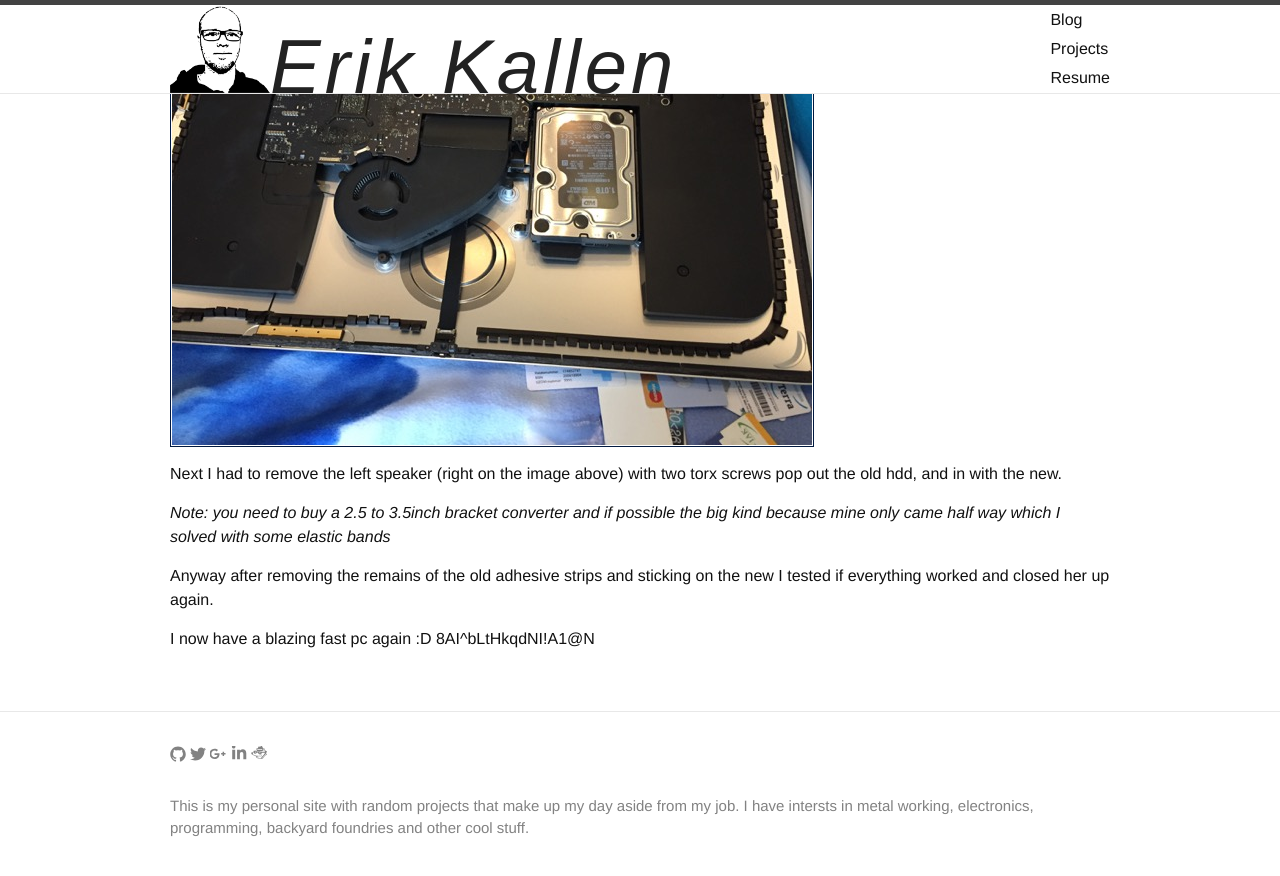
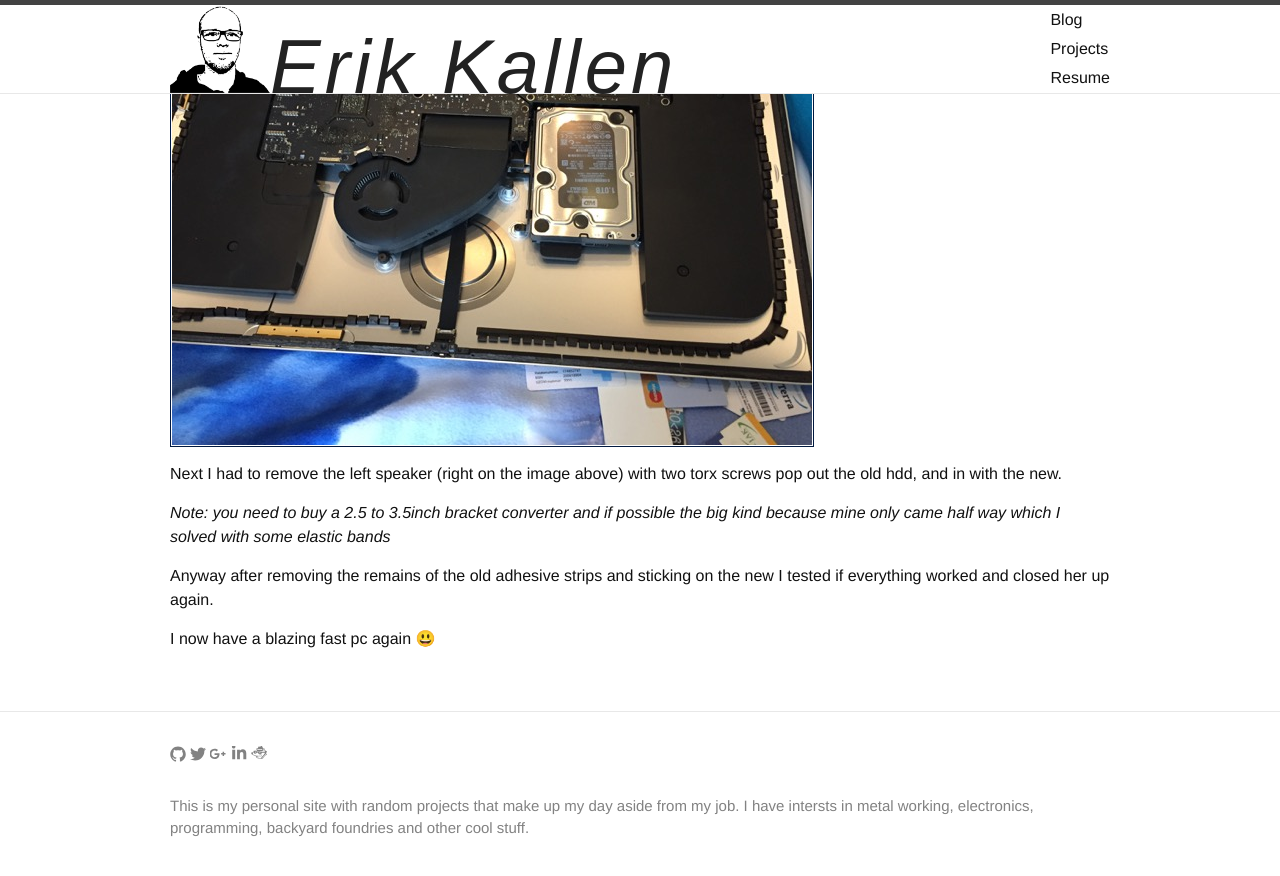
Before and after one commit to erikkallen/erikkallen.github.io, a Jekyll site: the page built from _posts/2015-11-05-replacing-my-imac-hdd.md, in a window 1280 px wide and 900 px high, scrolled down 555 px. Shown: the top 876 px of the window. Built offline with Jekyll 4.4.1, drawn with Linux system fonts in a browser that asks for light colours; emoji names are drawn with the system emoji font; some web fonts are replaced.

Commit message:
Added emoji support

```diff
--- a/Gemfile
+++ b/Gemfile
@@ -10,3 +10,4 @@ versions = JSON.parse(open('https://pages.github.com/versions.json').read)
 gem 'github-pages', versions['github-pages']
 gem 'jekyll'
 gem 'jekyll-sitemap'
+gem 'jemoji'
--- a/_config.yml
+++ b/_config.yml
@@ -16,6 +16,7 @@ collections:
         output: true
 gems:
   - jekyll-sitemap
+  - jemoji
 
 # Build settings
 markdown: kramdown
--- a/_posts/2015-11-05-replacing-my-imac-hdd.md
+++ b/_posts/2015-11-05-replacing-my-imac-hdd.md
@@ -24,5 +24,4 @@ Next I had to remove the left speaker (right on the image above) with two torx s
 
 Anyway after removing the remains of the old adhesive strips and sticking on the new I tested if everything worked and closed her up again.
 
-I now have a blazing fast pc again :D
-8AI^bLtHkqdNI!A1@N
+I now have a blazing fast pc again :smiley:
```
Also changed, not shown: Gemfile.lock.
